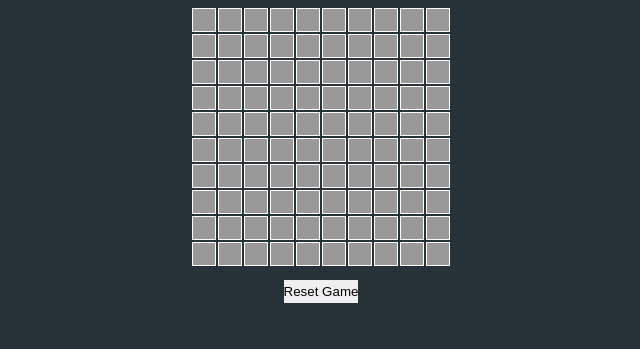
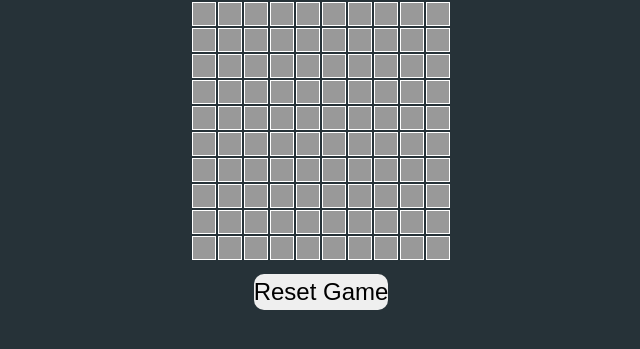
Before and after one commit to Instantkappa/aknakereso, a plain HTML site: page index.html in a window 1280 px wide. Shown: the part 271-620 px from the top of the page, without its empty margins (319-959 px from the left). Drawn offline with Linux system fonts and the light colour scheme.

Commit message:
Update index.html

```diff
--- a/index.html
+++ b/index.html
@@ -10,7 +10,7 @@
 <body>
     <center><h1>Aknakereső</h1><center>
     <table id="grid"></table>
-    <button onclick="generateGrid();">Reset Game</button>
+    <button onclick="generateGrid();" style="font-size: x-large; border-radius: 10px;">Reset Game</button>
 
 
 
```
